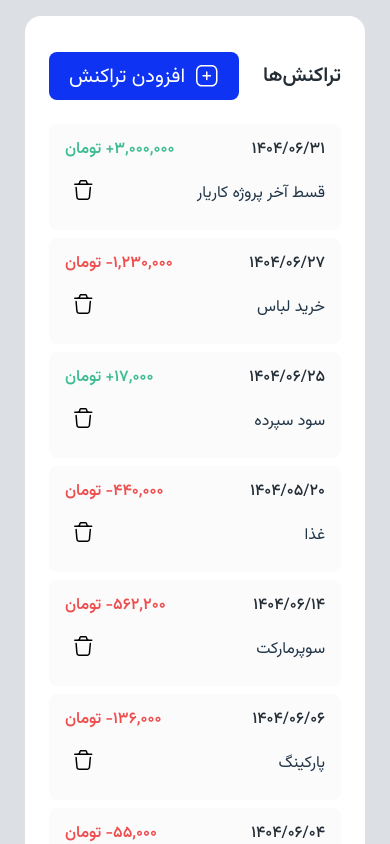
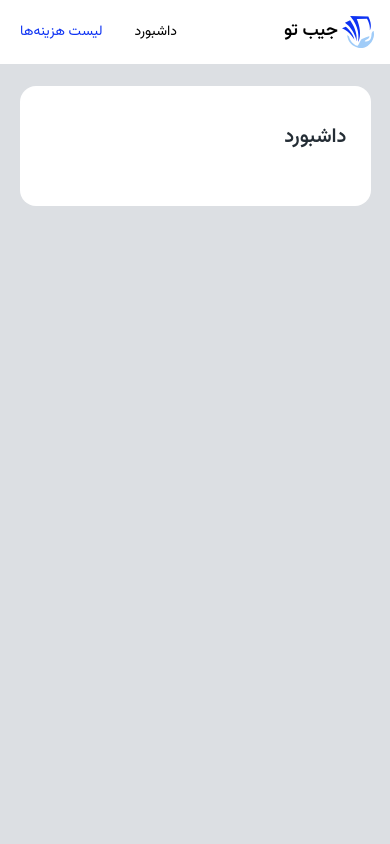
Before and after one commit to maliherfan/react-course, a React (Vite) app: page / in a window 390 px wide. Shown: the top 844 px of the page. Built offline with nearby package versions, Linux system fonts and the light colour scheme.

Commit message:
feat: complete app routing structure - update app component and use BrowserRouter & Routes for routing - complete Dashboard and NotFound pages styles - complete header styles - complete layout styles

```diff
--- a/src/App.css
+++ b/src/App.css
@@ -29,11 +29,9 @@ body {
   background-color: #dcdfe3;
   font-family: 'vazirmatn', 'Tahoma', 'Arial', 'sans-serif';
   font-weight: 400;
+  width: 100%;
 }
 
 .App {
   width: 100%;
-  display: flex;
-  justify-content: center;
-  align-items: center;
 }
--- a/src/App.jsx
+++ b/src/App.jsx
@@ -1,12 +1,25 @@
 import React from 'react';
+import { BrowserRouter, Routes, Route } from 'react-router-dom';
+import Layout from './components/Layout';
+import Dashboard from './pages/Dashboard';
 import Transaction from './components/Transaction';
+import NotFound from './pages/NotFound';
 import './App.css';
 
 function App() {
   return (
-    <div className="App">
-      <Transaction />
-    </div>
+    <BrowserRouter>
+      <div className="App">
+        <Routes>
+          <Route path="/" element={<Layout />}>
+            <Route index element={<Dashboard />} />
+            <Route path="dashboard" element={<Dashboard />} />
+            <Route path="expenses" element={<Transaction />} />
+            <Route path="*" element={<NotFound />} />
+          </Route>
+        </Routes>
+      </div>
+    </BrowserRouter>
   );
 }
 
--- a/src/components/Layout.jsx
+++ b/src/components/Layout.jsx
@@ -1,13 +1,18 @@
 import React from 'react';
 import { Outlet } from 'react-router-dom';
-import ProductHeader from './product-header';
+import ProductHeader from './ProductHeader';
+import '../styles/Layout.css';
 
 const Layout = () => {
   return (
-    <>
-      <ProductHeader />
-      <Outlet />
-    </>
+    <div className="layout">
+      <header className="layout-header">
+        <ProductHeader />
+      </header>
+      <div className="layout-content">
+        <Outlet />
+      </div>
+    </div>
   );
 };
 
--- a/src/components/ProductHeader.jsx
+++ b/src/components/ProductHeader.jsx
@@ -8,7 +8,7 @@ const ProductHeader = () => {
   return (
     <header className="product-header">
       <div className="logo-section">
-        <img src="/logo.svg" alt="لوگو جیب تو" className="logo-icon" />
+        <img src="/public/icons/logo.svg" alt="لوگو جیب تو" className="logo-icon" />
         <h1 className="logo-text">جیب تو</h1>
       </div>
 
--- a/src/components/Dashboard.jsx
+++ b/src/pages/Dashboard.jsx
@@ -3,8 +3,10 @@ import '../styles/Dashboard.css';
 
 const Dashboard = () => {
   return (
-    <div className="dashboard-content">
-      داشبورد
+    <div className="dashboard-container">
+      <p className="dashboard-content">
+        داشبورد
+      </p>
     </div>
   );
 };
--- /dev/null
+++ b/src/styles/Dashboard.css
@@ -0,0 +1,29 @@
+.dashboard-container {
+  width: 55vw;
+  height: 120px;
+  margin: 24 auto;
+  padding: 36px 24px;
+  background: #ffffff;
+  border-radius: 16px;
+  display: flex;
+  justify-content: center;
+  align-items: center;
+}
+
+.dashboard-content {
+  width: 768px;
+  height: 48px;
+  font-size: 20px;
+  font-weight: 600;
+  color: #242d35;
+}
+
+@media (max-width: 480px) {
+  .dashboard-container {
+    width: 90vw;
+    margin-top: 16px;
+  }
+  .dashboard-content {
+    width: 332px;
+  }
+}
--- /dev/null
+++ b/src/styles/Layout.css
@@ -0,0 +1,22 @@
+.layout {
+  width: 100%;
+  min-height: 100vh;
+  display: flex;
+  flex-direction: column;
+  background-color: #dcdfe3;
+}
+
+.layout-content {
+  flex: 1;
+  display: flex;
+  justify-content: center;
+  align-items: flex-start;
+  margin: 88px auto;
+}
+
+@media (max-width: 480px) {
+  .layout-content {
+    padding: 0 0;
+    margin-top: 70px;
+  }
+}
--- a/src/styles/NotFound.css
+++ b/src/styles/NotFound.css
@@ -8,15 +8,13 @@
   flex-direction: column;
   align-items: center;
   justify-content: center;
-  box-shadow: 0 1px 3px rgba(0, 0, 0, 0.1);
-  border: 1px solid #ebedf0;
-  margin: 0 auto;
+  margin: 150px auto;
 }
 
 .not-found-image {
   width: 100%;
+  max-width: 400px;
   height: auto;
-  max-width: 400px;
   margin-bottom: 24px;
 }
 
@@ -30,8 +28,7 @@
 
 @media (max-width: 480px) {
   .not-found-container {
-    width: 380px;
-    height: 372.71px;
-    margin: 16px auto;
+    width: 300px;
+    height: 300px;
   }
 }
--- /dev/null
+++ b/src/styles/ProductHeader.css
@@ -0,0 +1,72 @@
+.product-header {
+  background: #ffffff;
+  display: flex;
+  justify-content: start;
+  align-items: center;
+  position: fixed;
+  left: 0;
+  right: 0;
+  top: 0;
+  height: 64px;
+  padding: 0px 40px;
+}
+
+.logo-section {
+  display: flex;
+  align-items: center;
+  padding-left: 16px;
+  gap: 4px;
+}
+
+.logo-icon {
+  width: 32px;
+  height: 32px;
+}
+
+.logo-text {
+  font-size: 20px;
+  font-weight: 600;
+  color: #000000;
+}
+
+.navigation {
+  display: flex;
+  height: 100%;
+}
+
+.nav-link {
+  text-decoration: none;
+  color: #000000;
+  font-weight: 400;
+  height: 100%;
+  display: flex;
+  padding: 0px 12px;
+  align-items: center;
+  font-size: 14px;
+}
+
+.nav-link:hover {
+  color: #0e33f3;
+  background-color: #ffffff;
+}
+
+.nav-link.active {
+  color: #ffffff;
+  background-color: #0e33f3;
+}
+
+@media (max-width: 480px) {
+  .product-header {
+    padding-right: 16px;
+    padding-left: 0px;
+    justify-content: space-between;
+  }
+
+  .nav-link {
+    padding-left: 20px;
+  }
+
+  .logo-text {
+    font-size: 18px;
+  }
+}
--- a/src/styles/Transaction.css
+++ b/src/styles/Transaction.css
@@ -8,7 +8,7 @@
   align-items: center;
   gap: 24px;
   text-align: center;
-  margin: 102.5px auto;
+  /* margin: 102.5px auto; */
   padding: 36px 24px;
   border-radius: 16px;
   background-color: #ffffff;
```
Also changed, not shown: src/pages/NotFound.jsx (renamed from src/components/NotFound.jsx).
